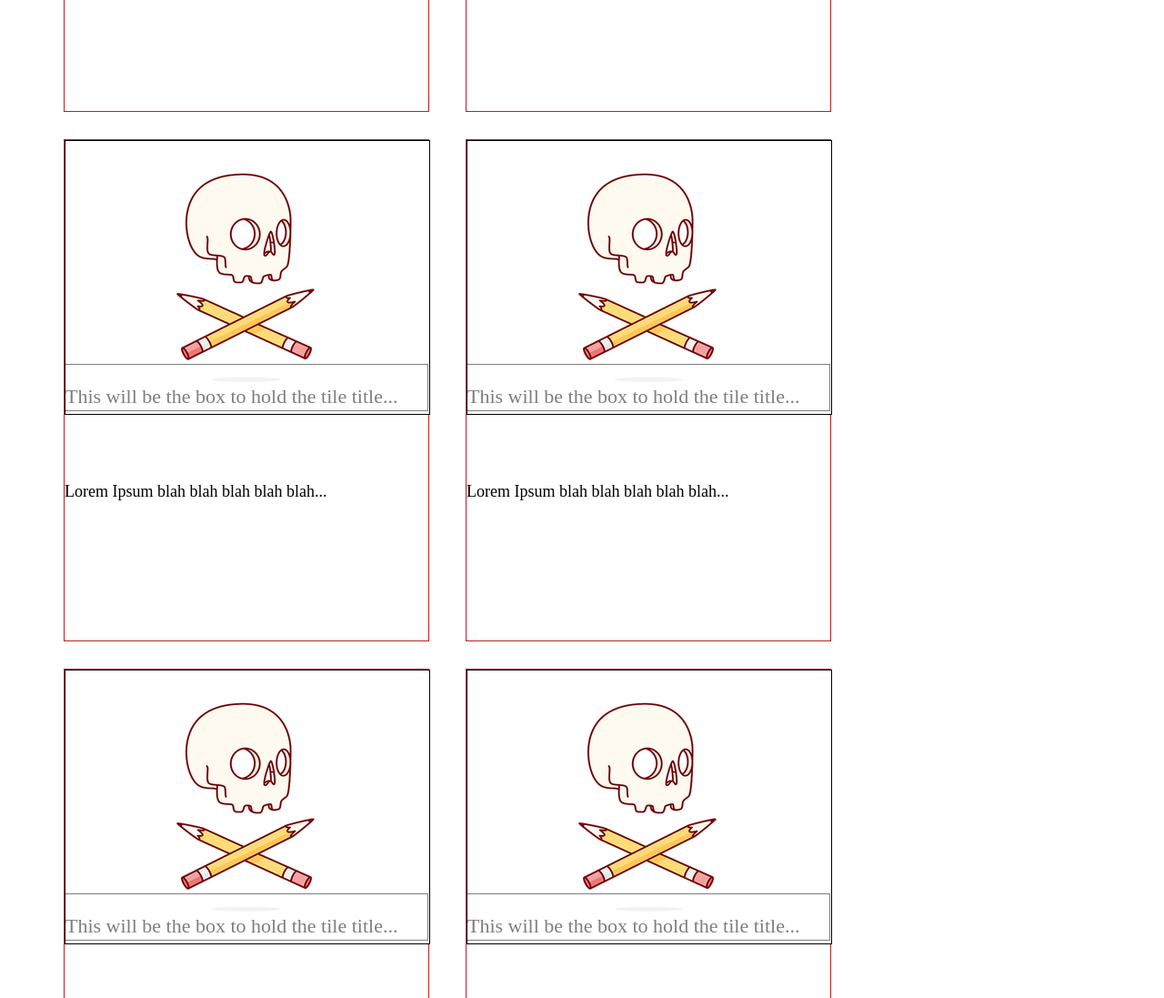
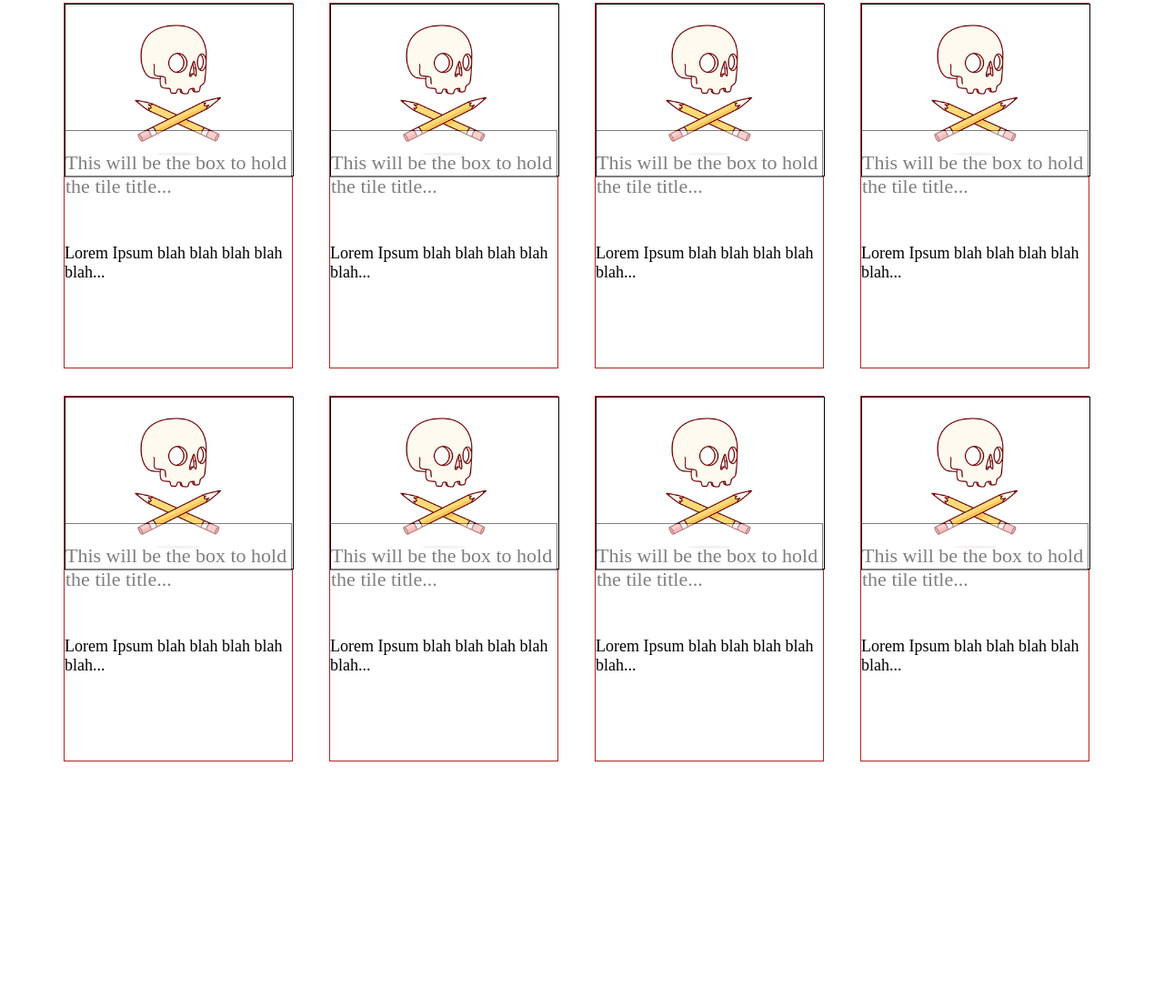
Before and after one commit to CCulkins/CSS-IP-3, a plain HTML site: page index.html in a window 1280 px wide. Shown: the part 569-1666 px from the top of the page at 91% size. After the commit the page ends 1436 px from the top, so only its background shows below. Drawn offline with Linux system fonts and the light colour scheme; a web font is replaced by a local one.

Commit message:
adjust desktop max widths

```diff
--- a/index.html
+++ b/index.html
@@ -80,6 +80,60 @@
           </div>
         </div>
 
+        <div class="tile" id="tile7">
+          <div class="imgBox">
+            <img src="img/tilePH.jpg" alt=""/>
+            <div class="postTitle"><p>This will be the box to hold the tile title...</p></div>
+          </div>
+          <div><p>Lorem Ipsum blah blah blah blah blah...</p>
+          </div>
+        </div>
+
+        <div class="tile" id="tile8">
+          <div class="imgBox">
+            <img src="img/tilePH.jpg" alt=""/>
+            <div class="postTitle"><p>This will be the box to hold the tile title...</p></div>
+          </div>
+          <div><p>Lorem Ipsum blah blah blah blah blah...</p>
+          </div>
+        </div>
+
+        <div class="tile" id="tile9">
+          <div class="imgBox">
+            <img src="img/tilePH.jpg" alt=""/>
+            <div class="postTitle"><p>This will be the box to hold the tile title...</p></div>
+          </div>
+          <div><p>Lorem Ipsum blah blah blah blah blah...</p>
+          </div>
+        </div>
+
+        <div class="tile" id="tile10">
+          <div class="imgBox">
+            <img src="img/tilePH.jpg" alt=""/>
+            <div class="postTitle"><p>This will be the box to hold the tile title...</p></div>
+          </div>
+          <div><p>Lorem Ipsum blah blah blah blah blah...</p>
+          </div>
+        </div>
+
+        <div class="tile" id="tile11">
+          <div class="imgBox">
+            <img src="img/tilePH.jpg" alt=""/>
+            <div class="postTitle"><p>This will be the box to hold the tile title...</p></div>
+          </div>
+          <div><p>Lorem Ipsum blah blah blah blah blah...</p>
+          </div>
+        </div>
+
+        <div class="tile" id="tile12">
+          <div class="imgBox">
+            <img src="img/tilePH.jpg" alt=""/>
+            <div class="postTitle"><p>This will be the box to hold the tile title...</p></div>
+          </div>
+          <div><p>Lorem Ipsum blah blah blah blah blah...</p>
+          </div>
+        </div>
+
     </div>
 
     <footer>
--- a/scss/main.scss
+++ b/scss/main.scss
@@ -2,7 +2,7 @@
 @import url(https://fonts.googleapis.com/css?family=Cormorant+SC:400,300,500|Maitree:300,200);
 
 body {
-  // background: #8bd2d4;
+
   padding: 20px;
 }
 
@@ -26,17 +26,19 @@ body {
     img {
       border: 2px solid red;
       width: 93.5vw;
+      max-width: 1450px;
     }
 }
 
 .blogTiles {
   border: 2px solid pink;
+  max-width: 1800px;
 }
 
 .tile {
   border: 1px solid firebrick;
-  width: 400px;
-  height: 550px;
+  width: 250px;
+  height: 400px;
   float: left;
   margin-left: 40px;
   margin-bottom: 30px;
@@ -47,14 +49,14 @@ body {
     }
     .imgBox {
         img {
-          align-content: center;
+          width: 250px;
           border: 1px solid black;
         }
 
         .postTitle {
           border: 1px solid black;
           position: relative;
-          top: -60px;
+          top: -55px;
           background: white;
           opacity: 0.5;
           height: 50px;
--- a/scss/partials/_media-query-lg.scss
+++ b/scss/partials/_media-query-lg.scss
@@ -1,4 +1,3 @@
 @media only screen and (min-width: 776px) {
 
-
 }
--- a/scss/partials/_media-query-md.scss
+++ b/scss/partials/_media-query-md.scss
@@ -1,6 +1,8 @@
 @media only screen and (min-width: 436px) and (max-width: 775px) {
 
-
+  body {
+    background: #EED2EE;
+  }
 
 
 
--- a/scss/partials/_media-query-sm.scss
+++ b/scss/partials/_media-query-sm.scss
@@ -1,18 +1,6 @@
 @media only screen and (max-width: 435px) {
 
-
-
-
-
-
-
-
-
-
-
-
-
-
-
-
+  body {
+    background: #E0E0E0;
+  }
 }
```
Also changed, not shown: css/main.css, 1 other file.
